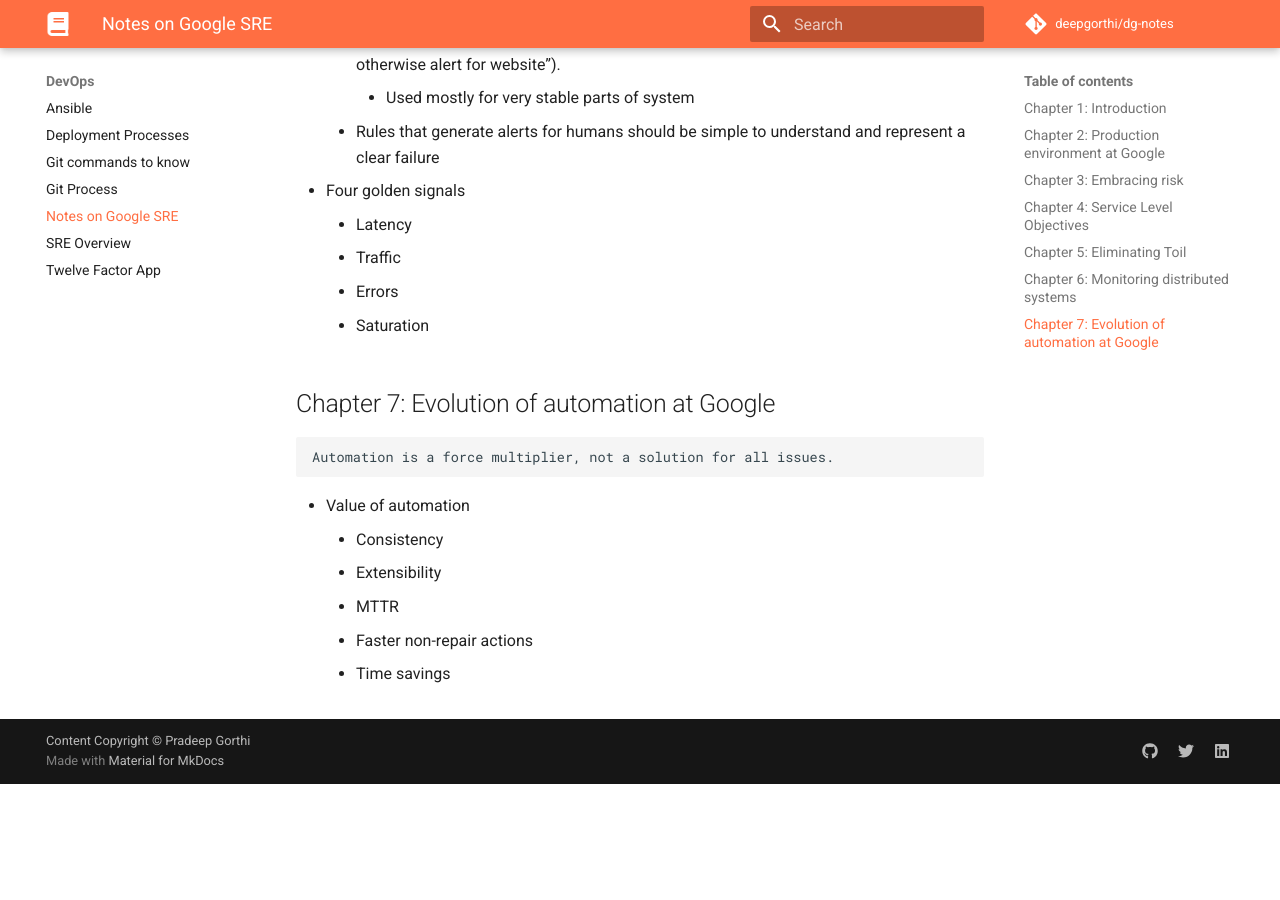
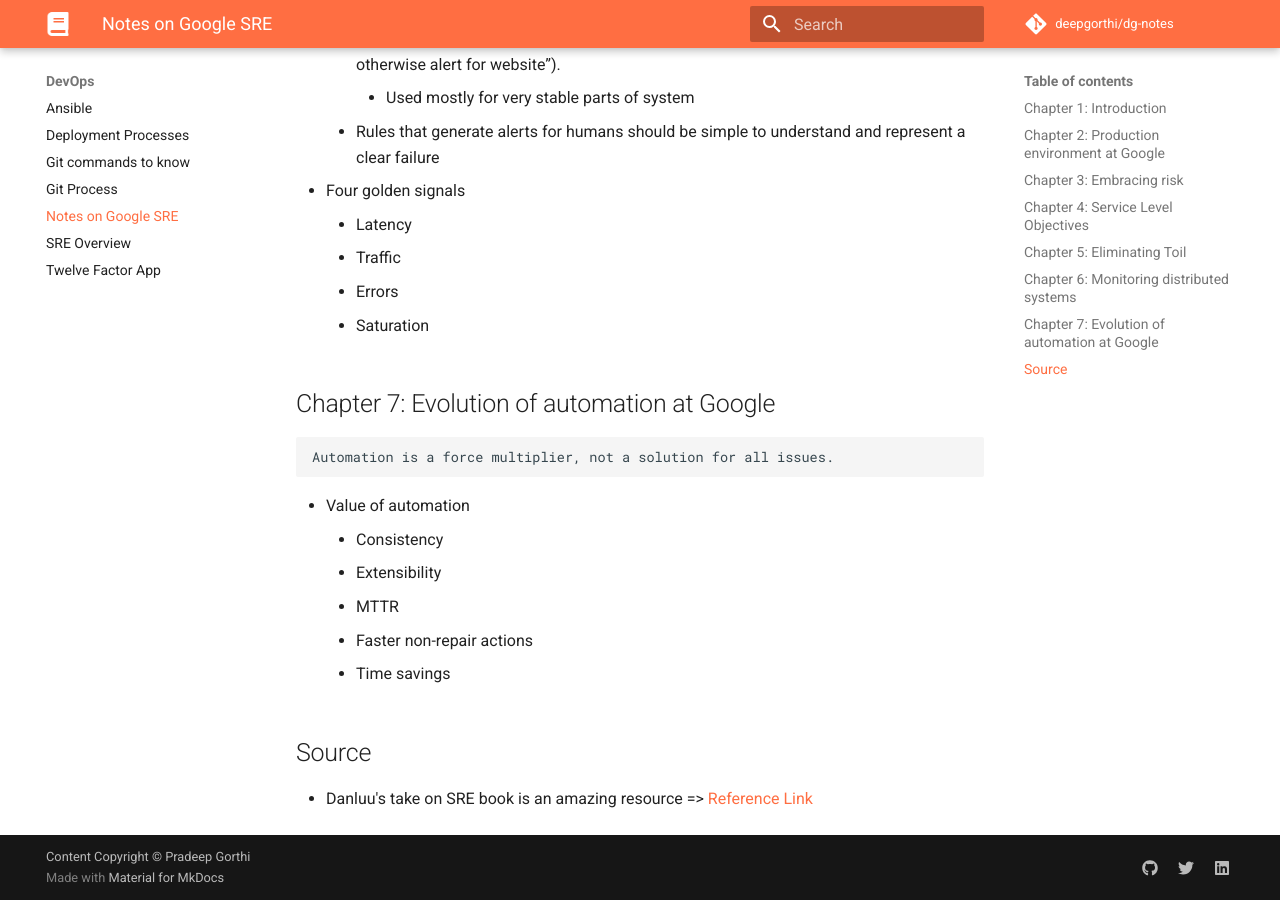
Before and after one commit to deepgorthi/dg-notes, an MkDocs documentation site: the page built from docs/DevOps/google-sre-book-danluu-notes.md, in a window 1280 px wide and 900 px high, scrolled down 5750 px. Built offline with MkDocs 1.6.1 and Material for MkDocs 9.7.7, drawn with Linux system fonts in a browser that asks for light colours; comment, search, counter and statistics services are not loaded; before the commit the page ends 6534 px from its top, so only the background shows below that.

Commit message:
Add source

```diff
--- a/docs/DevOps/google-sre-book-danluu-notes.md
+++ b/docs/DevOps/google-sre-book-danluu-notes.md
@@ -186,3 +186,9 @@
     - MTTR
     - Faster non-repair actions
     - Time savings
+
+
+
+
+## Source
+- Danluu's take on SRE book is an amazing resource => [Reference Link](https://danluu.com/google-sre-book/)
```
